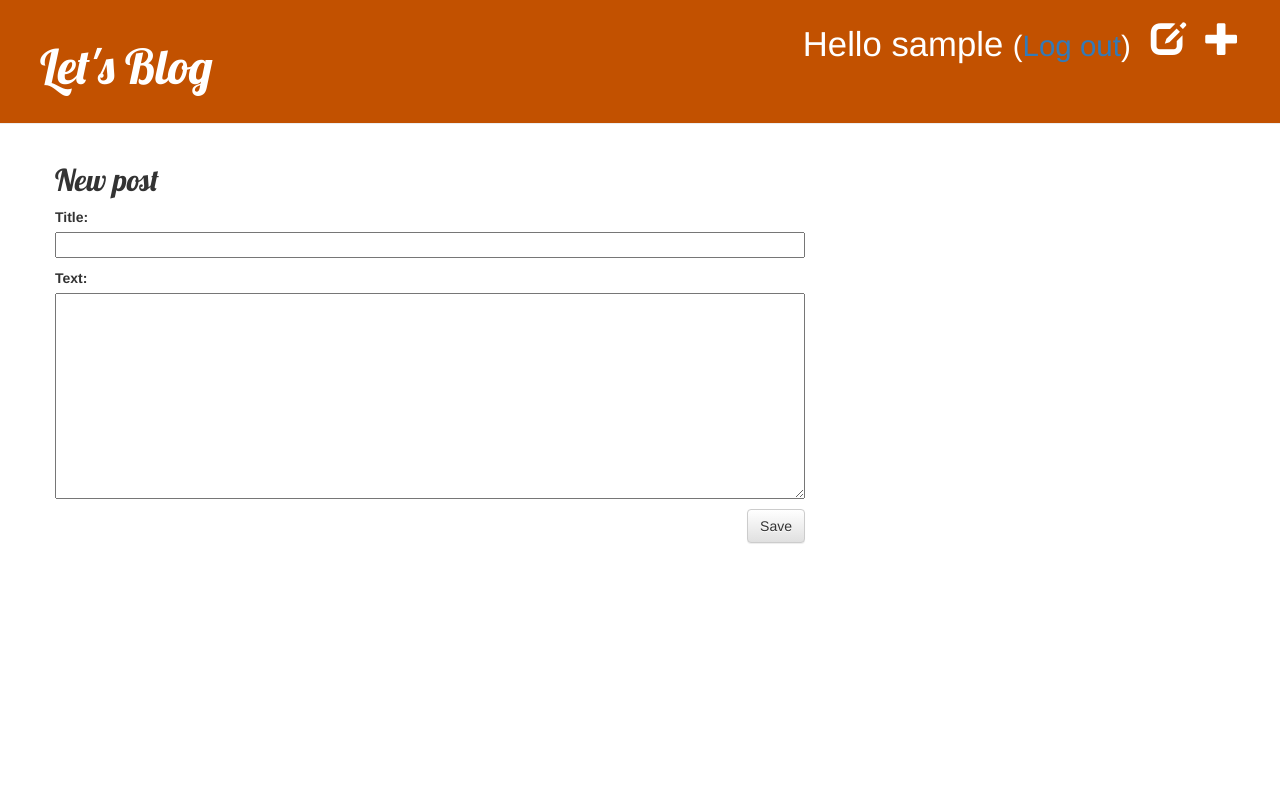
After one commit to AnushaMisa/my-first-bllog, a Django app: page /post/new/ in a window 1280 px wide. The commit adds this page. Run offline with Django 3.2, Linux system fonts and the light colour scheme; the visitor is signed in with stand-in values (Sample User, id 1); some libraries are stand-ins or nearby versions.

```diff
--- a/blog/admin.py
+++ b/blog/admin.py
@@ -1,6 +1,7 @@
 from django.contrib import admin
-from .models import Post
+from .models import Post, Comment
 
 # Register your models here.
 
 admin.site.register(Post)
+admin.site.register(Comment)
--- /dev/null
+++ b/blog/forms.py
@@ -0,0 +1,15 @@
+from django import forms
+
+from .models import Post, Comment
+
+class PostForm(forms.ModelForm):
+
+    class Meta:
+        model = Post
+        fields = ('title', 'text',)
+
+class CommentForm(forms.ModelForm):
+
+    class Meta:
+        model = Comment
+        fields = ('author', 'text',)
--- a/blog/models.py
+++ b/blog/models.py
@@ -16,3 +16,20 @@ class Post(models.Model):
 
     def __str__(self):
         return self.title
+
+    def approved_comments(self):
+        return self.comments.filter(approved_comment=True)
+
+class Comment(models.Model):
+    post = models.ForeignKey('blog.Post', on_delete=models.CASCADE, related_name='comments')
+    author = models.CharField(max_length=200)
+    text = models.TextField()
+    created_date = models.DateTimeField(default=timezone.now)
+    approved_comment = models.BooleanField(default=False)
+
+    def approve(self):
+        self.approved_comment = True
+        self.save()
+
+    def __str__(self):
+        return self.text
--- /dev/null
+++ b/blog/static/css/blog.css
@@ -0,0 +1,50 @@
+.page-header {
+    background-color: #C25100;
+    margin-top: 0;
+    padding: 20px 20px 20px 40px;
+}
+
+.page-header h1, .page-header h1 a, .page-header h1 a:visited, .page-header h1 a:active {
+    color: #ffffff;
+    font-size: 36pt;
+    text-decoration: none;
+}
+
+.content {
+    margin-left: 40px;
+}
+
+h1, h2, h3, h4 {
+    font-family: 'Lobster', cursive;
+}
+
+.date {
+    color: #828282;
+}
+
+.save {
+    float: right;
+}
+
+.post-form textarea, .post-form input {
+    width: 100%;
+}
+
+.top-menu, .top-menu:hover, .top-menu:visited {
+    color: #ffffff;
+    float: right;
+    font-size: 26pt;
+    margin-right: 20px;
+}
+
+.post {
+    margin-bottom: 70px;
+}
+
+.post h2 a, .post h2 a:visited {
+    color: #000000;
+}
+
+.comment {
+    margin: 20px 0px 20px 20px;
+}
--- /dev/null
+++ b/blog/templates/blog/base.html
@@ -0,0 +1,31 @@
+{% load static %}
+<html>
+    <head>
+        <title>Let's Blog</title>
+        <link rel="stylesheet" href="//maxcdn.bootstrapcdn.com/bootstrap/3.2.0/css/bootstrap.min.css">
+        <link rel="stylesheet" href="//maxcdn.bootstrapcdn.com/bootstrap/3.2.0/css/bootstrap-theme.min.css">
+        <link href='//fonts.googleapis.com/css?family=Lobster&subset=latin,latin-ext' rel='stylesheet' type='text/css'>
+        <link rel="stylesheet" href="{% static 'css/blog.css' %}">
+    </head>
+
+    <body>
+        <div class="page-header">
+            {% if user.is_authenticated %}
+                <a href="{% url 'post_new' %}" class="top-menu"><span class="glyphicon glyphicon-plus"></span></a>
+                <a href="{% url 'post_draft_list' %}" class="top-menu"><span class="glyphicon glyphicon-edit"></span></a>
+                <p class="top-menu">Hello {{ user.username }} <small>(<a href="{% url 'logout' %}">Log out</a>)</small></p>
+            {% else %}
+                <a href="{% url 'login' %}" class="top-menu"><span class="glyphicon glyphicon-lock"></span></a>
+            {% endif %}
+            <h1><a href="/">Let's Blog</a></h1>
+        </div>
+        <div class="content container">
+            <div class="row">
+                <div class="col-md-8">
+                {% block content %}
+                {% endblock %}
+                </div>
+            </div>
+        </div>
+    </body>
+</html>
--- /dev/null
+++ b/blog/templates/blog/post_edit.html
@@ -0,0 +1,9 @@
+{% extends 'blog/base.html' %}
+
+{% block content %}
+    <h2>New post</h2>
+    <form method="POST" class="post-form">{% csrf_token %}
+        {{ form.as_p }}
+        <button type="submit" class="save btn btn-default">Save</button>
+    </form>
+{% endblock %}
--- a/blog/urls.py
+++ b/blog/urls.py
@@ -3,4 +3,13 @@ from . import views
 
 urlpatterns = [
     path('', views.post_list, name='post_list'),
+    path('post/<int:pk>/', views.post_detail, name='post_detail'),
+    path('post/new/', views.post_new, name='post_new'),
+    path('post/<int:pk>/edit/', views.post_edit, name='post_edit'),
+    path('drafts/', views.post_draft_list, name='post_draft_list'),
+    path('post/<pk>/publish/', views.post_publish, name='post_publish'),
+    path('post/<pk>/remove/', views.post_remove, name='post_remove'),
+    path('post/<int:pk>/comment/', views.add_comment_to_post, name='add_comment_to_post'),
+    path('comment/<int:pk>/approve/', views.comment_approve, name='comment_approve'),
+    path('comment/<int:pk>/remove/', views.comment_remove, name='comment_remove'),
 ]
--- a/blog/views.py
+++ b/blog/views.py
@@ -1,7 +1,84 @@
 from django.shortcuts import render
 from django.utils import timezone
-from .models import Post
+from .models import Post, Comment
+from django.shortcuts import render, get_object_or_404
+from .forms import PostForm, CommentForm
+from django.shortcuts import redirect
+from django.contrib.auth.decorators import login_required
 
 def post_list(request):
     posts = Post.objects.filter(published_date__lte=timezone.now()).order_by('published_date')
     return render(request, 'blog/post_list.html', {'posts': posts})
+
+def post_detail(request, pk):
+    post = get_object_or_404(Post, pk=pk)
+    return render(request, 'blog/post_detail.html', {'post': post})
+
+@login_required
+def post_new(request):
+    if request.method == "POST":
+        form = PostForm(request.POST)
+        if form.is_valid():
+            post = form.save(commit=False)
+            post.author = request.user
+            post.save()
+            return redirect('post_detail', pk=post.pk)
+    else:
+        form = PostForm()
+    return render(request, 'blog/post_edit.html', {'form': form})
+
+@login_required
+def post_edit(request, pk):
+    post = get_object_or_404(Post, pk=pk)
+    if request.method == "POST":
+        form = PostForm(request.POST, instance=post)
+        if form.is_valid():
+            post = form.save(commit=False)
+            post.author = request.user
+            post.save()
+            return redirect('post_detail', pk=post.pk)
+    else:
+        form = PostForm(instance=post)
+    return render(request, 'blog/post_edit.html', {'form': form})
+
+@login_required
+def post_draft_list(request):
+    posts = Post.objects.filter(published_date__isnull=True).order_by('created_date')
+    return render(request, 'blog/post_draft_list.html', {'posts': posts})
+
+@login_required
+def post_publish(request, pk):
+    post = get_object_or_404(Post, pk=pk)
+    post.publish()
+    return redirect('post_detail', pk=pk)
+
+@login_required
+def post_remove(request, pk):
+    post = get_object_or_404(Post, pk=pk)
+    post.delete()
+    return redirect('post_list')
+
+def add_comment_to_post(request, pk):
+    post = get_object_or_404(Post, pk=pk)
+    if request.method == "POST":
+        form = CommentForm(request.POST)
+        if form.is_valid():
+            comment = form.save(commit=False)
+            comment.post = post
+            comment.save()
+            return redirect('post_detail', pk=post.pk)
+    else:
+        form = CommentForm()
+    return render(request, 'blog/add_comment_to_post.html', {'form': form})
+
+@login_required
+def comment_approve(request, pk):
+    comment = get_object_or_404(Comment, pk=pk)
+    comment.approve()
+    return redirect('post_detail', pk=comment.post.pk)
+
+@login_required
+def comment_remove(request, pk):
+    comment = get_object_or_404(Comment, pk=pk)
+    comment.delete()
+    return redirect('post_detail', pk=comment.post.pk)
--- a/mysite/settings.py
+++ b/mysite/settings.py
@@ -120,3 +120,4 @@ USE_TZ = True
 
 STATIC_URL = '/static/'
 STATIC_ROOT = os.path.join(BASE_DIR, 'static')
+LOGIN_REDIRECT_URL = '/'
--- a/mysite/urls.py
+++ b/mysite/urls.py
@@ -15,8 +15,11 @@ Including another URLconf
 """
 from django.contrib import admin
 from django.urls import path, include
+from django.contrib.auth import views
 
 urlpatterns = [
     path('admin/', admin.site.urls),
+    path('accounts/login/', views.LoginView.as_view(), name='login'),
+    path('accounts/logout/', views.LogoutView.as_view(next_page='/'), name='logout'),
     path('', include('blog.urls')),
 ]
```
Also changed, not shown: blog/templates/blog/add_comment_to_post.html (added, +9 -0 lines), blog/templates/blog/post_detail.html (added, +39 -0 lines), blog/templates/blog/post_draft_list.html (added, +11 -0 lines), blog/templates/blog/post_list.html (+13 -17 lines), blog/templates/registration/login.html (added, +24 -0 lines), blog/migrations/0002_comment.py (added).
